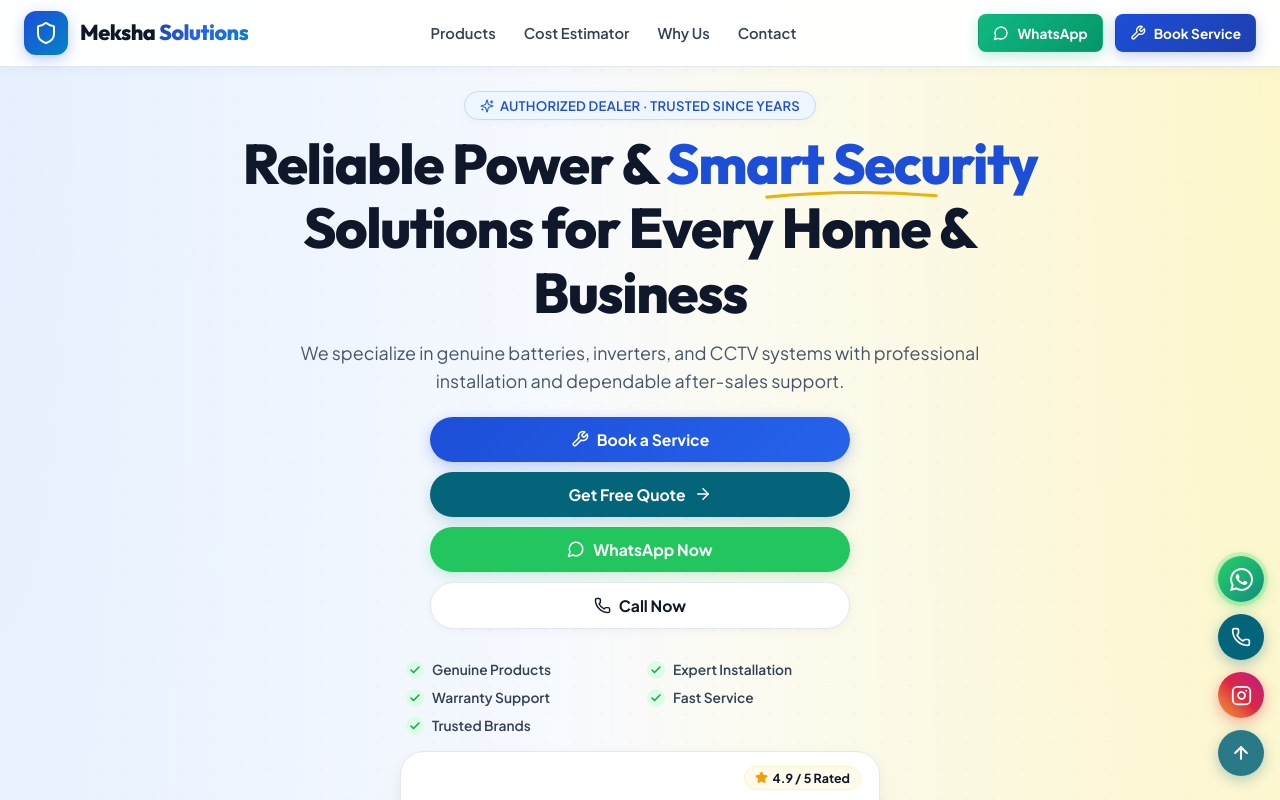
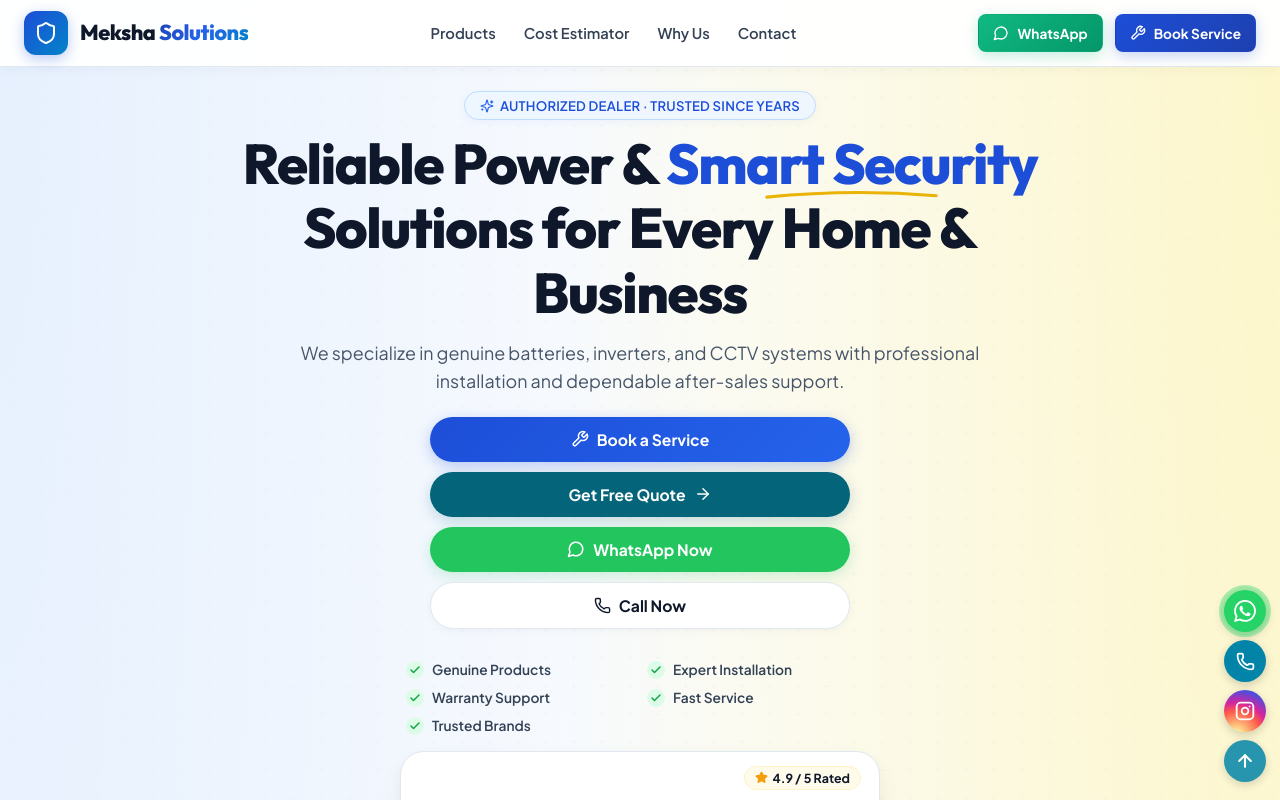
Before and after one commit to kishorn14/CCTV_inventory_management, a React (Vite) app: page / in a window 1280 px wide. Shown: the top 800 px of the page. Built offline with nearby package versions, Linux system fonts and the light colour scheme.

Commit message:
style: refine floating action dock icons, ring, and colors to match shakthiagencies.in

```diff
--- a/src/components/FloatingActions.tsx
+++ b/src/components/FloatingActions.tsx
@@ -13,7 +13,7 @@
 
   useEffect(() => {
     const handleScroll = () => {
-      setShowScrollTop(window.scrollY > 150);
+      setShowScrollTop(window.scrollY > 80);
     };
     window.addEventListener('scroll', handleScroll, { passive: true });
     return () => window.removeEventListener('scroll', handleScroll);
@@ -32,156 +32,128 @@
   };
 
   return (
+    <>
+      <style>{`
+        @keyframes waPulseRing {
+          0% {
+            box-shadow: 0 0 0 0 rgba(37, 211, 102, 0.6), 0 4px 12px rgba(0,0,0,0.18);
+          }
+          70% {
+            box-shadow: 0 0 0 10px rgba(37, 211, 102, 0), 0 4px 12px rgba(0,0,0,0.18);
+          }
+          100% {
+            box-shadow: 0 0 0 0 rgba(37, 211, 102, 0), 0 4px 12px rgba(0,0,0,0.18);
+          }
+        }
+        .floating-action-btn {
+          width: 42px;
+          height: 42px;
+          border-radius: 50%;
+          display: flex;
+          align-items: center;
+          justify-content: center;
+          cursor: pointer;
+          border: none;
+          text-decoration: none;
+          transition: transform 0.2s cubic-bezier(0.34, 1.56, 0.64, 1), box-shadow 0.2s ease, background-color 0.2s ease;
+          box-shadow: 0 3px 10px rgba(0, 0, 0, 0.18);
+          flex-shrink: 0;
+          color: #ffffff;
+        }
+        .floating-action-btn:hover {
+          transform: scale(1.1);
+          box-shadow: 0 6px 16px rgba(0, 0, 0, 0.25);
+        }
+        .floating-action-btn:active {
+          transform: scale(0.94);
+        }
+        .wa-floating-btn {
+          background: #25d366;
+          outline: 2px solid rgba(74, 222, 128, 0.45);
+          outline-offset: 3px;
+          animation: waPulseRing 2.2s infinite;
+        }
+        .call-floating-btn {
+          background: #0284a8;
+        }
+        .call-floating-btn:hover {
+          background: #036f8d;
+        }
+        .ig-floating-btn {
+          background: radial-gradient(circle at 30% 107%, #fdf497 0%, #fdf497 5%, #fd5949 45%, #d6249f 60%, #285AEB 90%);
+        }
+        .top-floating-btn {
+          background: #0284a8;
+        }
+        .top-floating-btn:hover {
+          background: #036f8d;
+        }
+      `}</style>
+
       <aside
-      aria-label="Quick Actions"
+        aria-label="Quick Floating Actions"
         style={{
           position: 'fixed',
-        right: '16px',
-        bottom: '24px',
+          right: '14px',
+          bottom: '18px',
           zIndex: 9999,
           display: 'flex',
           flexDirection: 'column',
-        gap: '12px',
+          gap: '8px',
           alignItems: 'center',
           pointerEvents: 'auto'
         }}
       >
-      {/* 1. WhatsApp Button (Green with soft pulse aura) */}
+        {/* 1. WhatsApp Button */}
         <a
           href={defaultWaLink}
           target="_blank"
           rel="noopener noreferrer"
-        aria-label="Chat on WhatsApp"
-        title="Chat on WhatsApp"
-        style={{
-          width: '46px',
-          height: '46px',
-          borderRadius: '50%',
-          background: 'linear-gradient(135deg, #25D366 0%, #128C7E 100%)',
-          color: '#ffffff',
-          display: 'flex',
-          alignItems: 'center',
-          justifyContent: 'center',
-          boxShadow: '0 4px 14px rgba(37, 211, 102, 0.45), 0 0 0 4px rgba(37, 211, 102, 0.18)',
-          cursor: 'pointer',
-          transition: 'all 0.2s cubic-bezier(0.4, 0, 0.2, 1)',
-          textDecoration: 'none',
-          position: 'relative'
-        }}
-        onMouseEnter={(e) => {
-          e.currentTarget.style.transform = 'translateY(-3px) scale(1.08)';
-          e.currentTarget.style.boxShadow = '0 6px 20px rgba(37, 211, 102, 0.55), 0 0 0 6px rgba(37, 211, 102, 0.25)';
-        }}
-        onMouseLeave={(e) => {
-          e.currentTarget.style.transform = 'translateY(0) scale(1)';
-          e.currentTarget.style.boxShadow = '0 4px 14px rgba(37, 211, 102, 0.45), 0 0 0 4px rgba(37, 211, 102, 0.18)';
-        }}
+          aria-label="WhatsApp Us"
+          title="WhatsApp Us"
+          className="floating-action-btn wa-floating-btn"
         >
-        <svg viewBox="0 0 24 24" width="23" height="23" fill="currentColor">
+          <svg viewBox="0 0 24 24" width="22" height="22" fill="currentColor">
             <path d="M.057 24l1.687-6.163c-1.041-1.804-1.588-3.849-1.587-5.946.003-6.556 5.338-11.891 11.893-11.891 3.181.001 6.167 1.24 8.413 3.488 2.245 2.248 3.481 5.236 3.48 8.414-.003 6.557-5.338 11.892-11.893 11.892-1.99-.001-3.951-.5-5.688-1.448l-6.305 1.654zm6.597-3.807c1.676.995 3.276 1.591 5.392 1.592 5.448 0 9.886-4.434 9.889-9.885.002-5.462-4.415-9.89-9.881-9.892-5.452 0-9.887 4.434-9.889 9.884-.001 2.225.651 3.891 1.746 5.634l-.999 3.648 3.742-.981zm11.387-5.464c-.074-.124-.272-.198-.57-.347-.297-.149-1.758-.868-2.031-.967-.272-.099-.47-.149-.669.149-.198.297-.768.967-.941 1.165-.173.198-.347.223-.644.074-.297-.149-1.255-.462-2.39-1.475-.883-.788-1.48-1.761-1.653-2.059-.173-.297-.018-.458.13-.606.134-.133.297-.347.446-.521.151-.172.2-.296.3-.495.099-.198.05-.372-.025-.521-.075-.148-.669-1.611-.916-2.206-.242-.579-.487-.501-.669-.51l-.57-.01c-.198 0-.52.074-.792.372s-1.04 1.016-1.04 2.479 1.065 2.876 1.213 3.074c.149.198 2.095 3.2 5.076 4.487.709.306 1.263.489 1.694.626.712.226 1.36.194 1.872.118.571-.085 1.758-.719 2.006-1.413.248-.695.248-1.29.173-1.414z" />
           </svg>
         </a>
 
-      {/* 2. Phone Call Button (Teal Blue) */}
+        {/* 2. Phone Call Button */}
         <a
           href={`tel:${shopInfo.phone}`}
-        aria-label="Call Helpline"
-        title="Call Helpline"
-        style={{
-          width: '46px',
-          height: '46px',
-          borderRadius: '50%',
-          background: '#04647a',
-          color: '#ffffff',
-          display: 'flex',
-          alignItems: 'center',
-          justifyContent: 'center',
-          boxShadow: '0 4px 14px rgba(4, 100, 122, 0.35)',
-          cursor: 'pointer',
-          transition: 'all 0.2s cubic-bezier(0.4, 0, 0.2, 1)',
-          textDecoration: 'none'
-        }}
-        onMouseEnter={(e) => {
-          e.currentTarget.style.transform = 'translateY(-3px) scale(1.08)';
-          e.currentTarget.style.background = '#035264';
-          e.currentTarget.style.boxShadow = '0 6px 18px rgba(4, 100, 122, 0.45)';
-        }}
-        onMouseLeave={(e) => {
-          e.currentTarget.style.transform = 'translateY(0) scale(1)';
-          e.currentTarget.style.background = '#04647a';
-          e.currentTarget.style.boxShadow = '0 4px 14px rgba(4, 100, 122, 0.35)';
-        }}
+          aria-label="Call Shop"
+          title="Call Shop"
+          className="floating-action-btn call-floating-btn"
         >
-        <Phone size={20} />
+          <Phone size={19} strokeWidth={2.2} />
         </a>
 
-      {/* 3. Instagram Button (Vibrant Signature Gradient) */}
+        {/* 3. Instagram Button */}
         <a
           href={shopInfo.instagramUrl || "https://www.instagram.com/mekhasolutions?stkn=MWFlcnhkbzlpZmEybg=="}
           target="_blank"
           rel="noopener noreferrer"
-        aria-label="Visit Instagram"
-        title="Visit Instagram"
-        style={{
-          width: '46px',
-          height: '46px',
-          borderRadius: '50%',
-          background: 'linear-gradient(45deg, #f09433 0%, #e6683c 25%, #dc2743 50%, #cc2366 75%, #bc1888 100%)',
-          color: '#ffffff',
-          display: 'flex',
-          alignItems: 'center',
-          justifyContent: 'center',
-          boxShadow: '0 4px 14px rgba(220, 39, 67, 0.38)',
-          cursor: 'pointer',
-          transition: 'all 0.2s cubic-bezier(0.4, 0, 0.2, 1)',
-          textDecoration: 'none'
-        }}
-        onMouseEnter={(e) => {
-          e.currentTarget.style.transform = 'translateY(-3px) scale(1.08)';
-          e.currentTarget.style.boxShadow = '0 6px 18px rgba(220, 39, 67, 0.5)';
-        }}
-        onMouseLeave={(e) => {
-          e.currentTarget.style.transform = 'translateY(0) scale(1)';
-          e.currentTarget.style.boxShadow = '0 4px 14px rgba(220, 39, 67, 0.38)';
-        }}
+          aria-label="Instagram Profile"
+          title="Instagram Profile"
+          className="floating-action-btn ig-floating-btn"
         >
-        <Instagram size={21} />
+          <Instagram size={20} strokeWidth={2.2} />
         </a>
 
-      {/* 4. Scroll to Top Button (Teal Blue) */}
+        {/* 4. Scroll to Top Button */}
         <button
           type="button"
           onClick={scrollToTop}
           aria-label="Scroll to top"
           title="Scroll to top"
+          className="floating-action-btn top-floating-btn"
           style={{
-          width: '46px',
-          height: '46px',
-          borderRadius: '50%',
-          background: '#04647a',
-          color: '#ffffff',
-          display: 'flex',
-          alignItems: 'center',
-          justifyContent: 'center',
-          boxShadow: '0 4px 14px rgba(4, 100, 122, 0.35)',
-          cursor: 'pointer',
-          border: 'none',
-          transition: 'all 0.2s cubic-bezier(0.4, 0, 0.2, 1)',
             opacity: showScrollTop ? 1 : 0.85
-        }}
-        onMouseEnter={(e) => {
-          e.currentTarget.style.transform = 'translateY(-3px) scale(1.08)';
-          e.currentTarget.style.background = '#035264';
-          e.currentTarget.style.boxShadow = '0 6px 18px rgba(4, 100, 122, 0.45)';
-        }}
-        onMouseLeave={(e) => {
-          e.currentTarget.style.transform = 'translateY(0) scale(1)';
-          e.currentTarget.style.background = '#04647a';
-          e.currentTarget.style.boxShadow = '0 4px 14px rgba(4, 100, 122, 0.35)';
           }}
         >
           <ArrowUp size={20} strokeWidth={2.5} />
         </button>
       </aside>
+    </>
   );
 };
```
Lines whose indentation alone changed are shown as unchanged.
